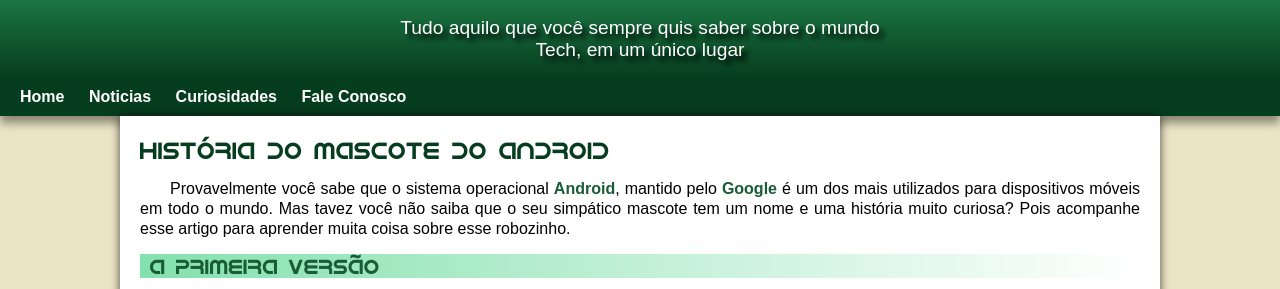
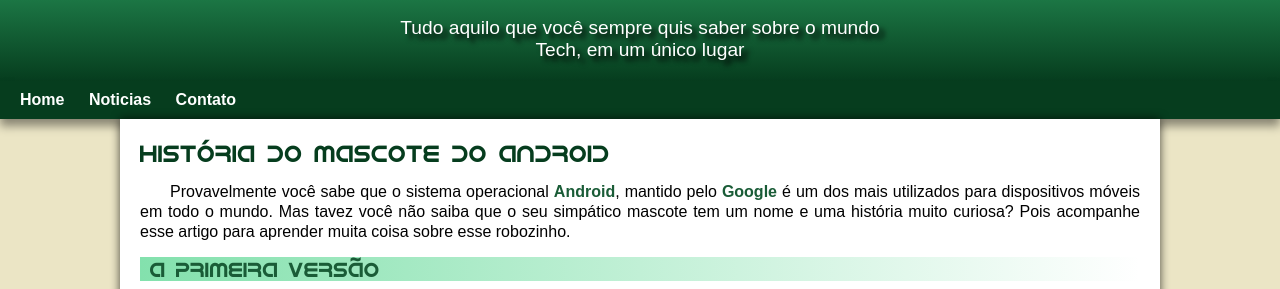
Before and after one commit to MrCamilinho/projeto-android, a plain HTML site: page index.html in a window 1280 px wide. Shown: the part 72-361 px from the top of the page. Drawn offline with Linux system fonts and the light colour scheme.

Commit message:
atualização de teste

```diff
--- a/index.html
+++ b/index.html
@@ -16,8 +16,7 @@
     <nav>
         <a href="#">Home</a>
         <a href="#">Noticias</a>
-        <a href="#">Curiosidades</a>
-        <a href="#">Fale Conosco</a>
+        <a href="#">Contato</a>
     </nav>
     <!-- Conteudo principal -->
     <main>
--- a/style.css
+++ b/style.css
@@ -61,6 +61,8 @@ header > p {
     padding-right: 10px;
     padding-left: 10px;
     margin: auto;
+    padding-bottom: 20px;
+
 }
 
 nav {
```
